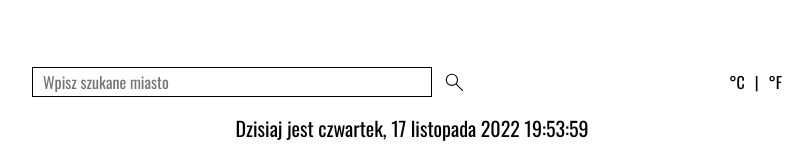
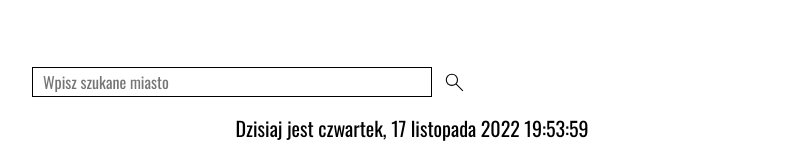
Before and after one commit to carterstorm/react-weather-app, a React (Create React App) app: page / in a window 1280 px wide. Shown: the top 160 px of the page, without its empty margins (228-1040 px from the left). Built offline with nearby package versions, Linux system fonts and the light colour scheme.

Commit message:
deleted TemperatureButtons

```diff
--- a/src/App.js
+++ b/src/App.js
@@ -12,7 +12,6 @@ import { Loading } from "./MainWrapper/Loading/styled";
 import { Failure } from "./MainWrapper/Failure/styled";
 import { CitiesList } from "./MainWrapper/CitiesList";
 import { LocationSearch } from "./MainWrapper/LocationSearch";
-import { TemperatureButtons } from "./MainWrapper/TemperatureButtons";
 
 function App() {
 
@@ -99,7 +98,6 @@ function App() {
 							setSearchCity={setSearchCity}
 							onFormSubmit={onFormSubmit}
 						/>
-						<TemperatureButtons />
 					</Container >
 					<DateContainer />
 				</Header>
--- a/src/MainWrapper/TemperatureButtons/index.js
+++ /dev/null
@@ -1,10 +0,0 @@
-import { Button } from "../Button";
-import { StyledTemperatureButtons } from "./styled";
-
-export const TemperatureButtons = () => (
-    <StyledTemperatureButtons>
-        <Button content={"°C"} />
-        {"|"}
-        <Button content={"°F"} />
-    </StyledTemperatureButtons>
-);
--- a/src/MainWrapper/TemperatureButtons/styled.js
+++ /dev/null
@@ -1,6 +0,0 @@
-import styled from "styled-components";
-
-export const StyledTemperatureButtons = styled.div`
-    display: flex;
-    align-items: center;
-`;
```
